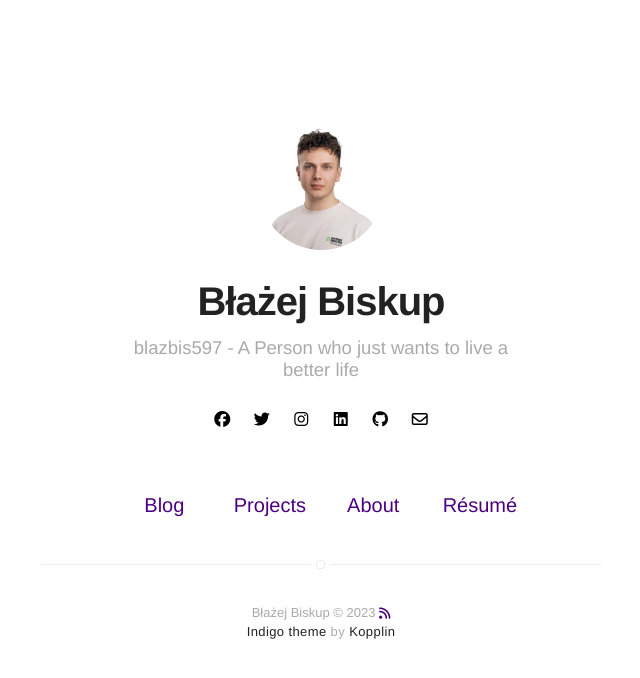
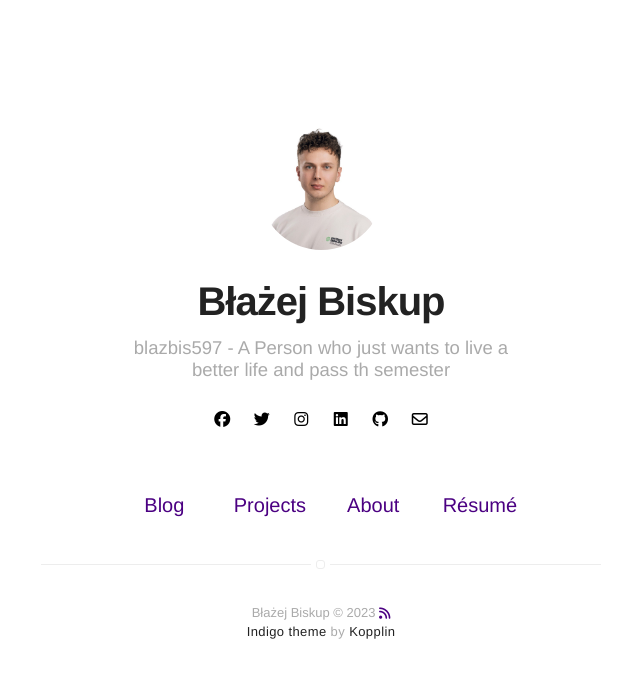
Before and after one commit to blazbis597/sju, a Jekyll site: the page built from index.html, in a window 1280 px wide. Shown: the top 678 px of the page, without its empty margins (319-959 px from the left). Built offline with Jekyll 4.4.1, drawn with Linux system fonts in a browser that asks for light colours; nearby versions of some CDN libraries.

Commit message:
change bio text

```diff
--- a/_config.yml
+++ b/_config.yml
@@ -1,6 +1,6 @@
 # main text of home
 title: Błażej Biskup
-bio: blazbis597 - A Person who just wants to live a better life
+bio: blazbis597 - A Person who just wants to live a better life and pass th semester
 
 # twitter summary info
 description: A blog about technology and stuff related
```
